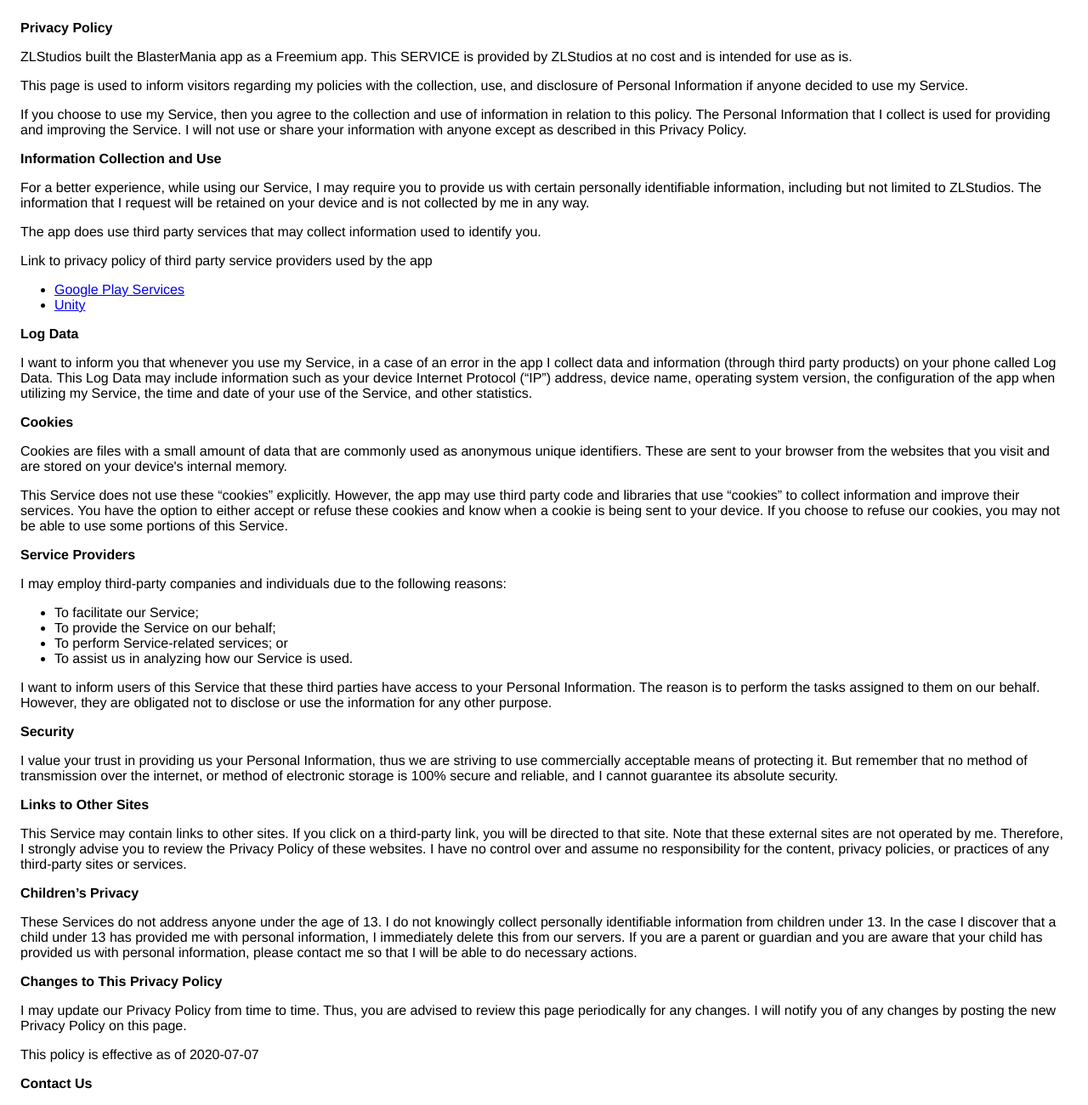
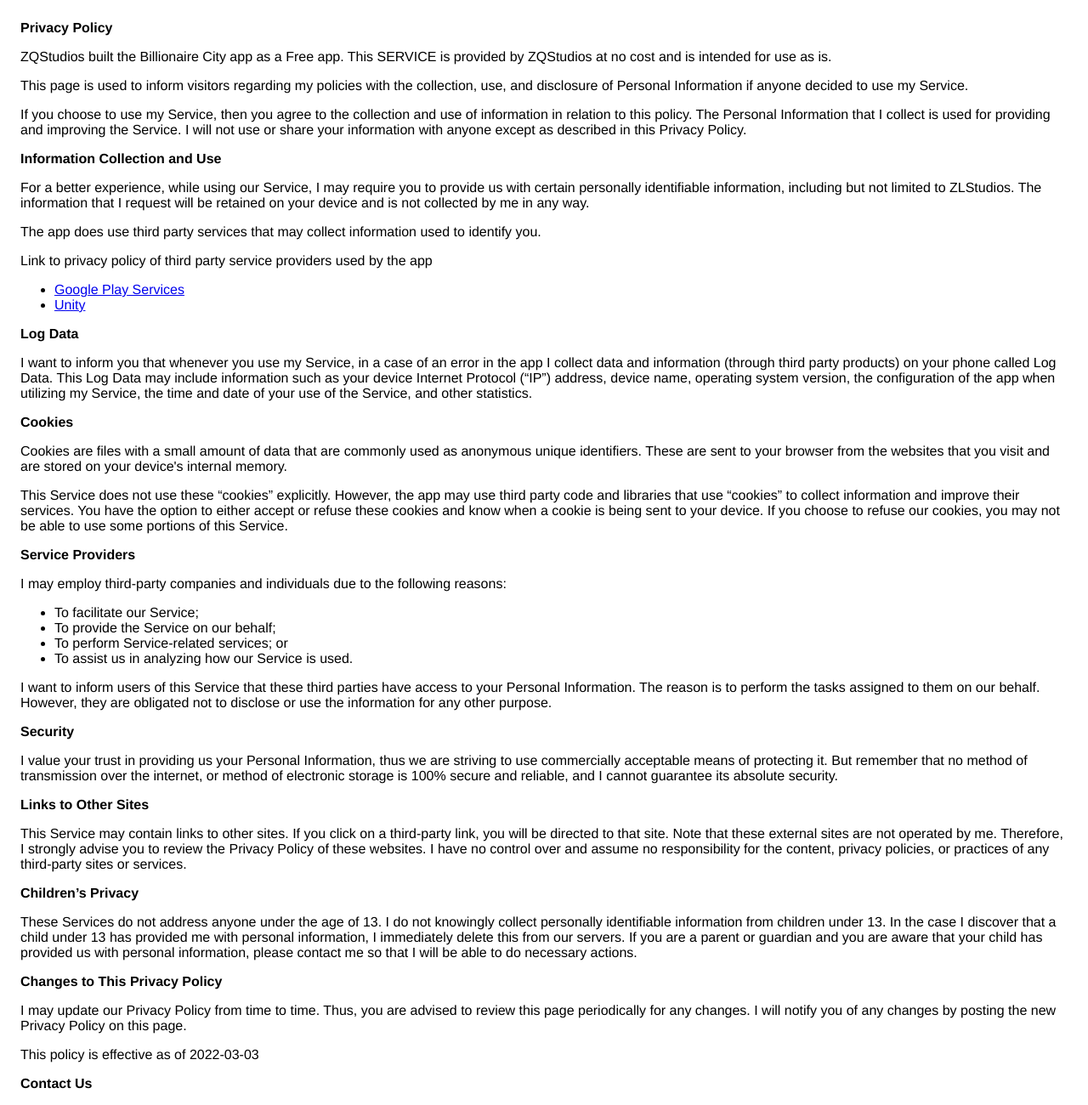
Before and after one commit to Zaiqin/ZQStudios, a plain HTML site: page index.html in a window 1280 px wide. Shown: the top 1300 px of the page at 85% size. Drawn offline with Linux system fonts and the light colour scheme.

Commit message:
Update index.html

```diff
--- a/index.html
+++ b/index.html
@@ -6,9 +6,9 @@
     </head>
     <body>
     <strong>Privacy Policy</strong> <p>
-                  ZLStudios built the BlasterMania app as
-                  a Freemium app. This SERVICE is provided by
-                  ZLStudios at no cost and is intended for use as
+                  ZQStudios built the Billionaire City app as
+                  a Free app. This SERVICE is provided by
+                  ZQStudios at no cost and is intended for use as
                   is.
                 </p> <p>
                   This page is used to inform visitors regarding my
@@ -95,9 +95,9 @@
                   periodically for any changes. I will
                   notify you of any changes by posting the new Privacy Policy on
                   this page.
-                </p> <p>This policy is effective as of 2020-07-07</p> <p><strong>Contact Us</strong></p> <p>
+                </p> <p>This policy is effective as of 2022-03-03</p> <p><strong>Contact Us</strong></p> <p>
                   If you have any questions or suggestions about my
-                  Privacy Policy, do not hesitate to contact me at phuazailian@gmail.com.
+                  Privacy Policy, do not hesitate to contact me at phuazaiqin@gmail.com.
 
 
       </p></body></html>
```
